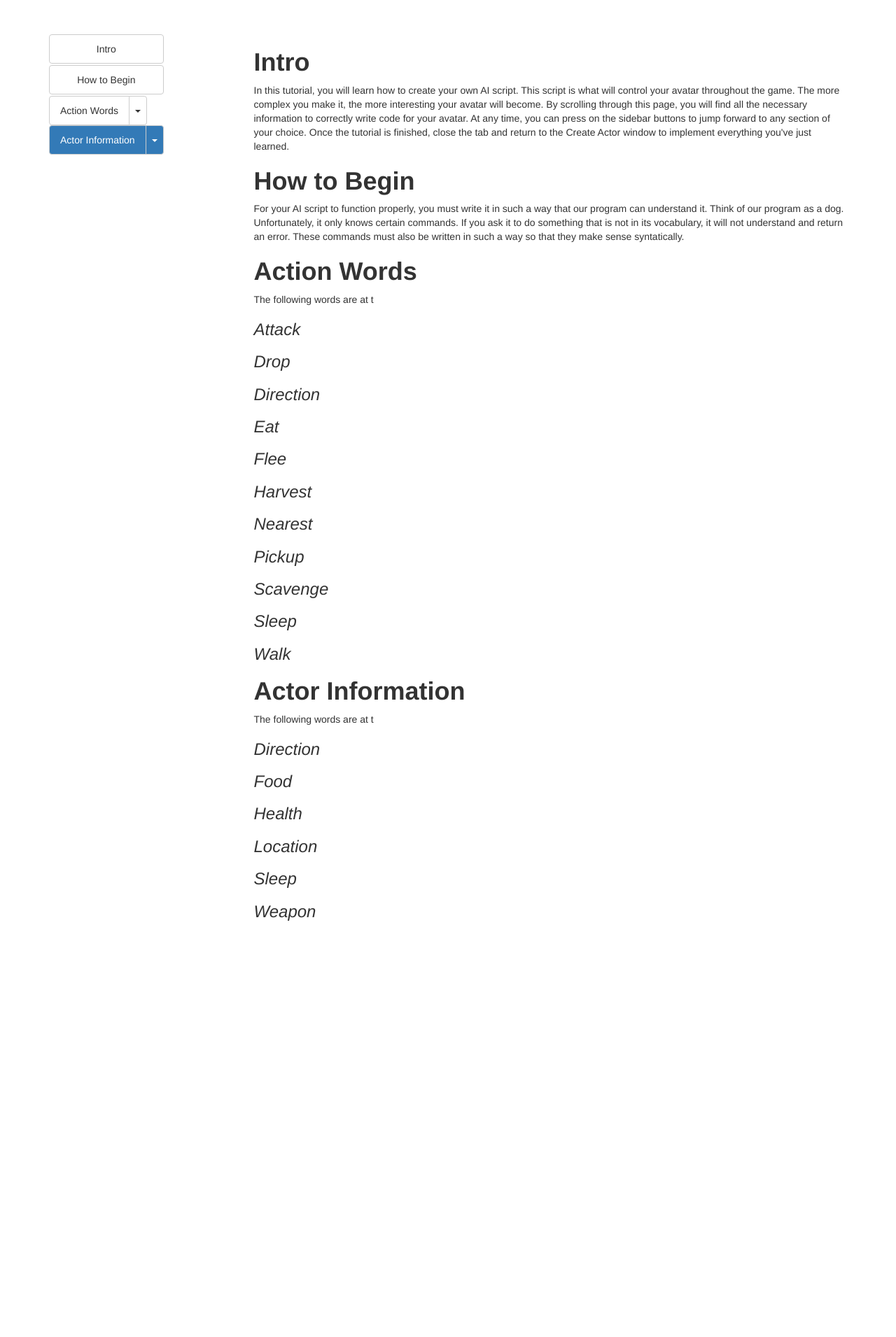
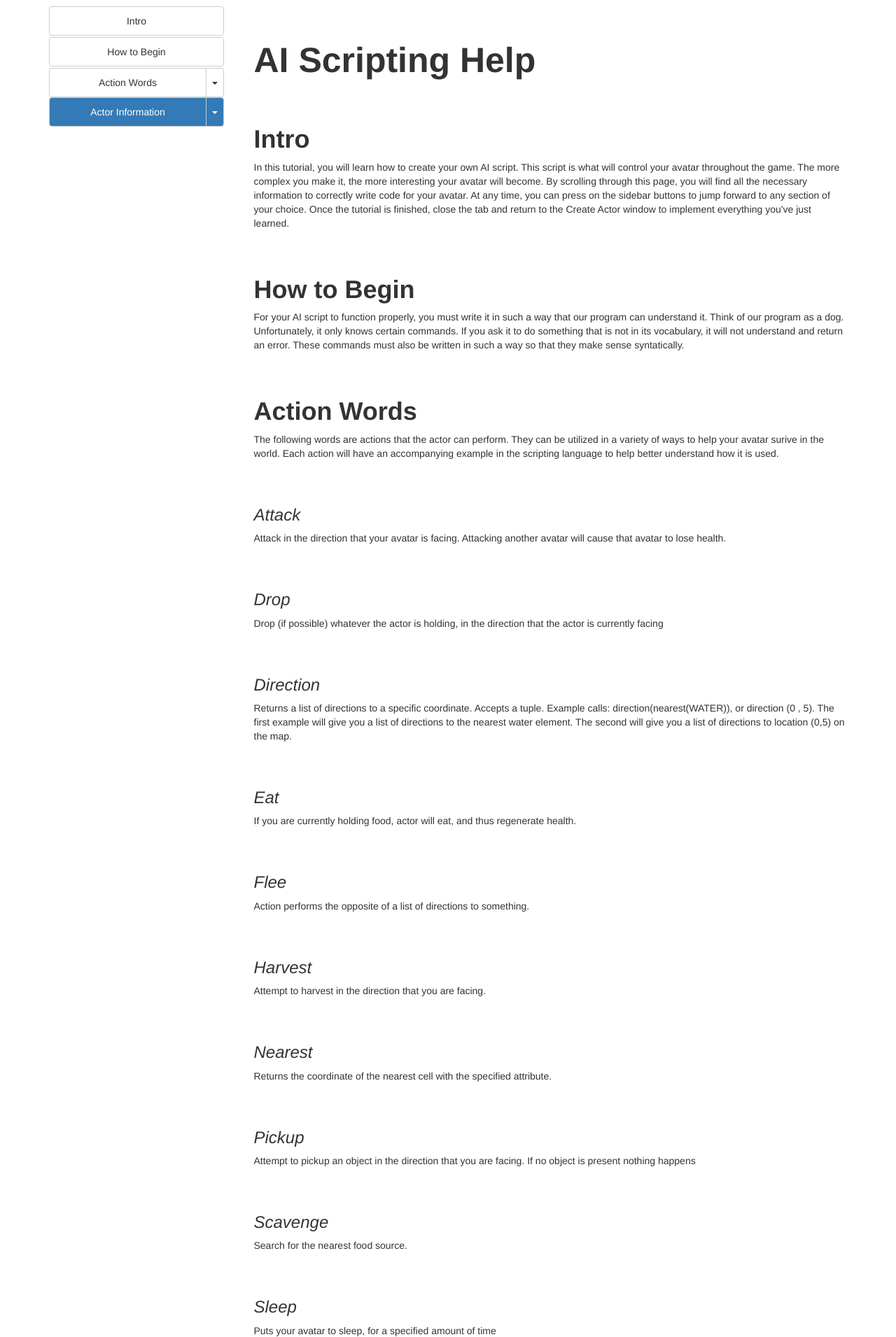
Before and after one commit to agpar/Dr.BoolsTimelines, a Django app: page /syntaxHelp/ in a window 1280 px wide. Shown: the part 51-1962 px from the top of the page at 70% size. Before the commit the page ends 1367 px from the top, so only its background shows below. Run offline with Django 3.2, Linux system fonts and the light colour scheme; some libraries are stand-ins or nearby versions.

Commit message:
Fixed: Nav bar brings screen to appropriate place and dropdown menu now opens to right side. WIP examples for each word, "action words" menu pushes "actor information" button downwards, also make it look a bit prettier.

```diff
--- a/c361/templates/simulation/syntaxHelp.html
+++ b/c361/templates/simulation/syntaxHelp.html
@@ -2,25 +2,50 @@
 
 {% block container %}
 <style>
-  body{padding: 100px 0; overflow: scroll}
+  body{padding: 50px 0;overflow: scroll}
   h1{font-weight: bold;}
   h3{font-style: italic;}
   ul.nav-pills{position:fixed;}
+
+  #drop-menu{
+    position:relative;
+    float:left;
+  }
+
+  #nav-content{padding-top: 10px;}
+  #introBtn{width:250px;}
+  #beginBtn{width:250px;}
+  #actionBtn{width:225px;}
+  #infoBtn{ width:225px;}
+  #text-content{
+    z-index: -1;
+    padding-top: 40px;
+  }
+  #title {
+    padding-top: 0px;
+    font-size: 50px;
+  }
+
+  #text-content > div {
+    padding-top: 35px;
+  }
+
+
 </style>
 
 <body data-spy="scroll" data-target="#tutorialButtons" data-offset="20">
   	<div class="container">
     	<div class="row">
       		<nav class="col-sm-3" id="tutorialButtons">
-        		<ul class="nav nav-pills nav-stacked">
-          			<li><a type="button" class="btn btn-default" href="#intro">Intro</a></li>
-          			<li><a type="button" class="btn btn-default" href="#start">How to Begin</a></li>
+        		<ul class="nav nav-pills nav-stacked" id = "nav-content">
+          			<li><a type="button" class="btn btn-default" href="#intro" id = "introBtn">Intro</a></li>
+          			<li><a type="button" class="btn btn-default" href="#start" id = "beginBtn">How to Begin</a></li>
           			<li class="btn-group">
-          				<a type="button" class="btn btn-default" href="#actionFunctions">Action Words</a>
+          				<a type="button" class="btn btn-default" href="#actionFunctions" id = "actionBtn">Action Words</a>
           				<a type="button" class="btn btn-default dropdown-toggle" data-toggle="dropdown">
           					<span class="caret"></span>
           				</a>
-          				<ul class="dropdown-menu" role="menu">
+          				<ul class="dropdown-menu" role="menu" id = "drop-menu">
           					<li><a href="#attack">Attack</a></li>
           					<li><a href="#drop">Drop</a></li>
           					<li><a href="#direction">Direction</a></li>
@@ -35,11 +60,11 @@
           				</ul>
           			</li>
           			<li class="btn-group">
-          				<a type="button" class="btn btn-default" href="#actorInformation">Actor Information</a>
+          				<a type="button" class="btn btn-default" href="#actorInformation" id = "infoBtn">Actor Information</a>
           				<a type="button" class="btn btn-default dropdown-toggle" data-toggle="dropdown">
           					<span class="caret"></span>
           				</a>
-          				<ul class="dropdown-menu" role="menu">
+          				<ul class="dropdown-menu" role="menu" id = "drop-menu">
           					<li><a href="#mydirection">Direction</a></li>
           					<li><a href="#myfood">Food</a></li>
           					<li><a href="#myhealth">Health</a></li>
@@ -51,9 +76,10 @@
           			</li>
         		</ul>
       		</nav>
-     	<div class="col-sm-9">
+     	<div class="col-sm-9" id = "text-content">
+          <h1 id = "title"> AI Scripting Help </h1>
         	<div id="intro">
-          		<h1>Intro</h1>
+          	<h1>Intro</h1>
          		<p>In this tutorial, you will learn how to create your own AI script. This script is what will control your avatar throughout the game. The more complex you make it, the more interesting your avatar will become. By scrolling through this page, you will find all the necessary information to correctly write code for your avatar. At any time, you can press on the sidebar buttons to jump forward to any section of your choice. Once the tutorial is finished, close the tab and return to the Create Actor window to implement everything you've just learned.</p>
         	</div>
         	<div id="start">
@@ -62,79 +88,79 @@
       		</div>
       		<div id="actionFunctions">
         		<h1>Action Words</h1>
-        		<p>The following words are at t</p>
+        		<p>The following words are actions that the actor can perform. They can be utilized in a variety of ways to help your avatar surive in the world. Each action will have an accompanying example in the scripting language to help better understand how it is used. </p>
       		</div>
-      		<div id="attack">
+      		<div class "actionWords" id="attack">
         		<h3>Attack</h3>
-        		<p></p>
+        		<p>Attack in the direction that your avatar is facing. Attacking another avatar will cause that avatar to lose health.</p>
       		</div>
-      		<div id="drop">
+      		<div class "actionWords" id="drop">
         		<h3>Drop</h3>
-        		<p></p>
+        		<p>Drop (if possible) whatever the actor is holding, in the direction that the actor is currently facing</p>
       		</div>
-      		<div id="direction">
+      		<div class "actionWords" id="direction">
         		<h3>Direction</h3>
-        		<p></p>
+        		<p>Returns a list of directions to a specific coordinate. Accepts a tuple. Example calls: direction(nearest(WATER)), or direction (0 , 5). The first example will give you a list of directions to the nearest water element. The second will give you a list of directions to location (0,5) on the map.</p>
       		</div>
-      		<div id="eat">
+      		<div class "actionWords" id="eat">
         		<h3>Eat</h3>
-        		<p></p>
+        		<p>If you are currently holding food, actor will eat, and thus regenerate health.</p>
       		</div>
-      		<div id="flee">
+      		<div class "actionWords" id="flee">
         		<h3>Flee</h3>
-        		<p></p>
+        		<p>Action performs the opposite of a list of directions to something. </p>
       		</div>
-      		<div id="harvest">
+      		<div class "actionWords" id="harvest">
         		<h3>Harvest</h3>
-        		<p></p>
+        		<p>Attempt to harvest in the direction that you are facing.</p>
       		</div>
-      		<div id="nearest">
+      		<div class "actionWords" id="nearest">
         		<h3>Nearest</h3>
-        		<p></p>
+        		<p>Returns the coordinate of the nearest cell with the specified attribute.</p>
       		</div>
-      		<div id="pickup">
+      		<div  class "actionWords" id="pickup">
         		<h3>Pickup</h3>
-        		<p></p>
+        		<p> Attempt to pickup an object in the direction that you are facing. If no object is present nothing happens</p>
       		</div>
-      		<div id="scavenge">
+      		<div class "actionWords" id="scavenge">
         		<h3>Scavenge</h3>
-        		<p></p>
+        		<p> Search for the nearest food source. </p>
       		</div>
-      		<div id="sleep">
+      		<div class "actionWords" id="sleep">
         		<h3>Sleep</h3>
-        		<p></p>
+        		<p> Puts your avatar to sleep, for a specified amount of time</p>
       		</div>
-      		<div id="walk">
+      		<div class "actionWords" id="walk">
         		<h3>Walk</h3>
-        		<p></p>
+        		<p>Takes in a list of directions as an argument and performs them. The list can also be only one direction. </p>
       		</div>
       		<div id="actorInformation">
         		<h1>Actor Information</h1>
-        		<p>The following words are at t</p>
+        		<p>The following words are available to obtain characteristics of the current actor. They are useful to use as the 'conditionals' in your script. For example: 'if myhealth > 50' </p>
       		</div>
       		<div id="mydirection">
-        		<h3>Direction</h3>
-        		<p></p>
+        		<h3>mydirection</h3>
+        		<p>Gives the direction that the current actor is facing. </p>
       		</div>
       		<div id="myfood">
-        		<h3>Food</h3>
-        		<p></p>
+        		<h3>myfood</h3>
+        		<p>Returns 'True' if the current actor is holding food. Otherwise will return 'False'.</p>
       		</div>
       		<div id="myhealth">
-        		<h3>Health</h3>
-        		<p></p>
+        		<h3>myhealth</h3>
+        		<p>Returns the current health of the actor</p>
       		</div>
       		<div id="mylocation">
-        		<h3>Location</h3>
-        		<p></p>
+        		<h3>mylocation</h3>
+        		<p>Returns the current location of the actor in the form of a 2-tuple of integers</p>
       		</div>
       		<div id="asleep">
-        		<h3>Sleep</h3>
-        		<p></p>
+        		<h3>asleep</h3>
+        		<p>Returns 'True' if the actor is asleep, otherwise will return 'False'</p>
       		</div>
       		<div id="myrock">
-        		<h3>Weapon</h3>
-        		<p></p>
+        		<h3>myrock</h3>
+        		<p>Returns 'True' if the actor is holding a rock, otherwise will return 'False'.</p>
       		</div>
     	</div>
   	</div>
```
